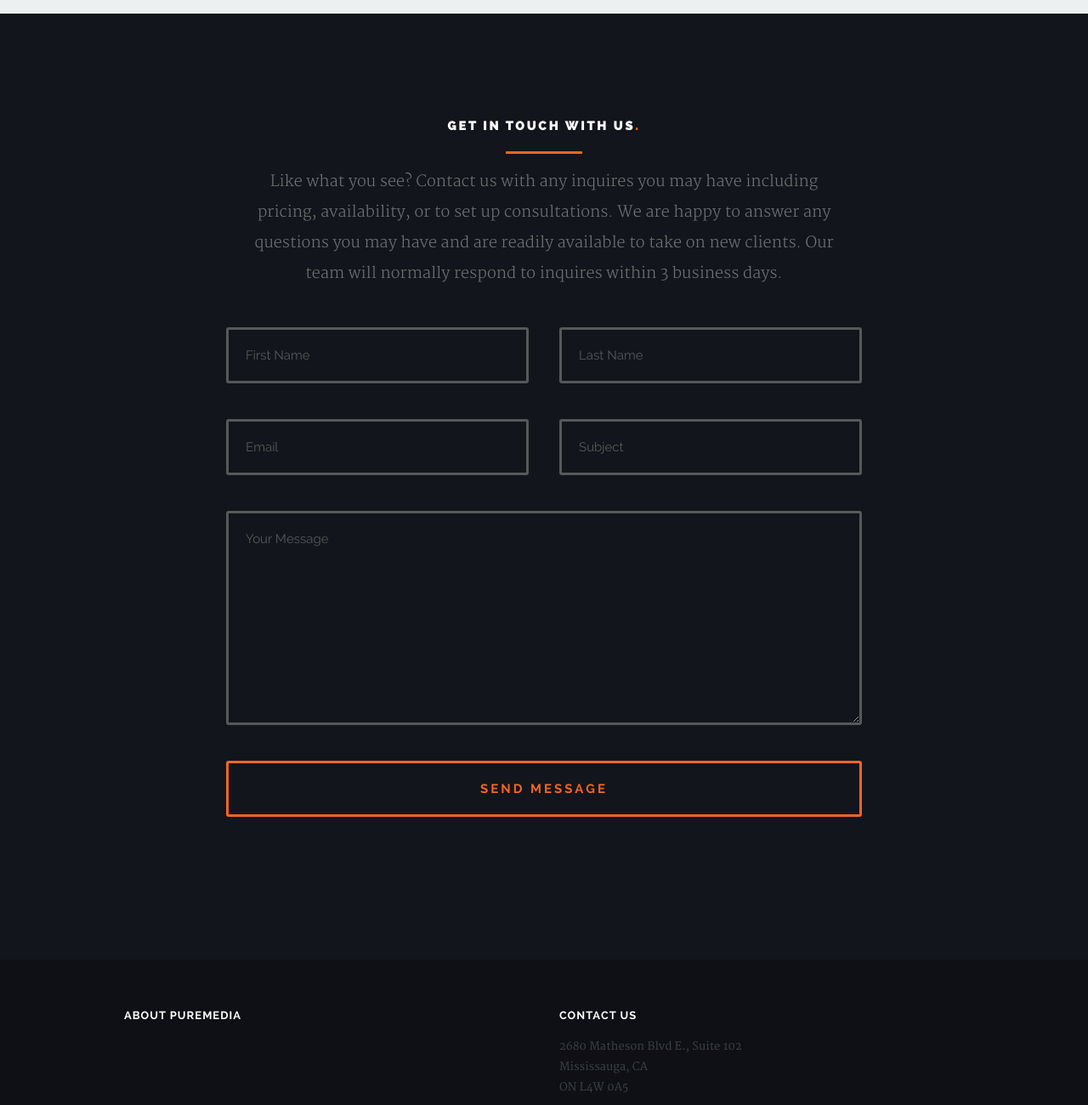
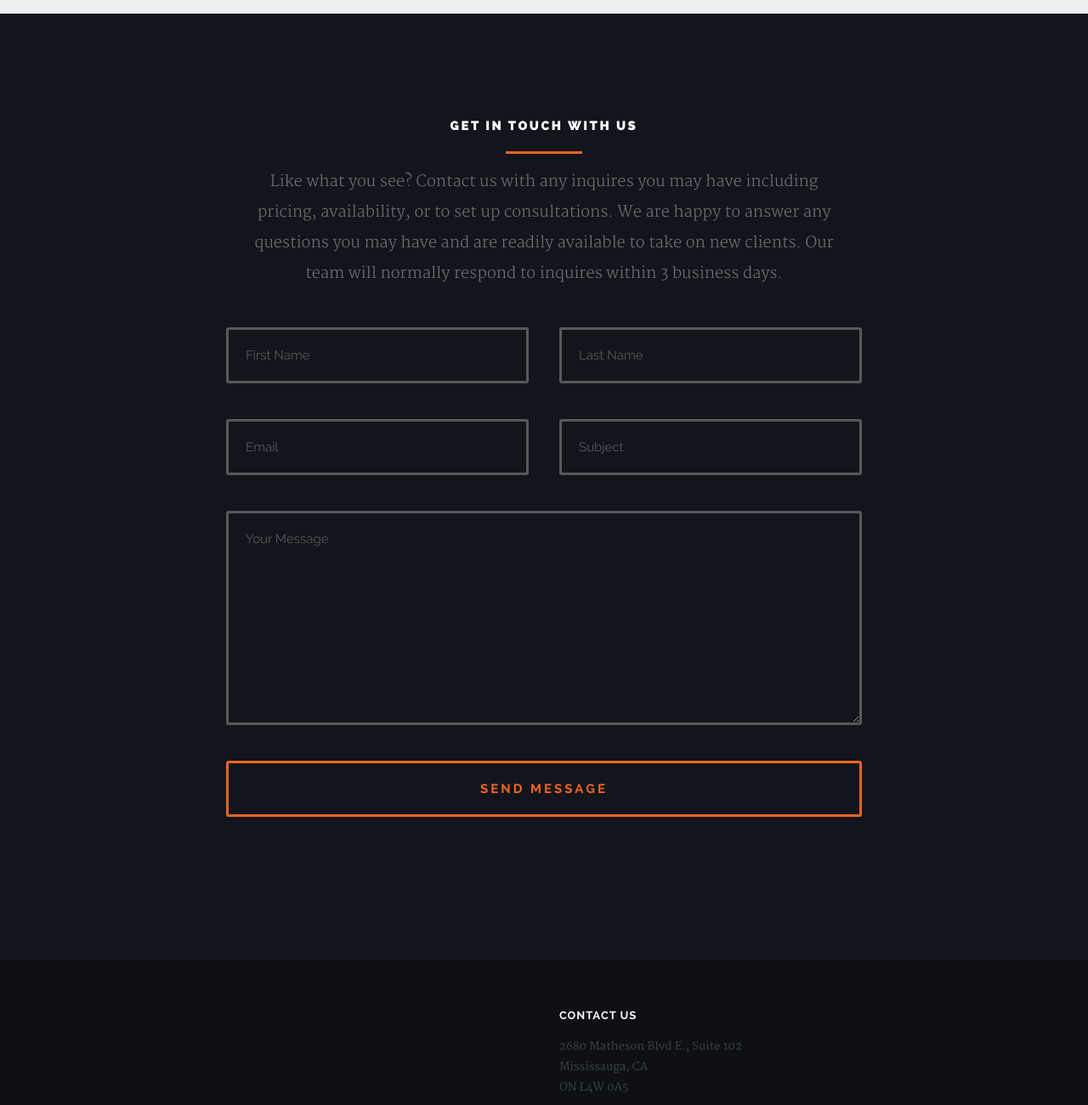
Before and after one commit to sadecki558/ivespark, a plain HTML site: page index.html in a window 1280 px wide. Shown: the part 2320-3620 px from the top of the page at 85% size. Drawn offline with nearby package versions, Linux system fonts and the light colour scheme.

Commit message:
almost done

```diff
--- a/index.html
+++ b/index.html
@@ -365,7 +365,7 @@
 
    		<div class="twelve columns">
 
-	         <h1>Get In Touch With Us<span>.</span></h1>
+	         <h1>Get In Touch With Us</h1>
 
 	         <hr />
 
@@ -453,8 +453,6 @@
 
          <div class="six columns tab-whole footer-about">
 
-				<h3>About Puremedia</h3>
-
          </div> <!-- /footer-about -->
 
          <div class="six columns tab-whole right-cols">
```
